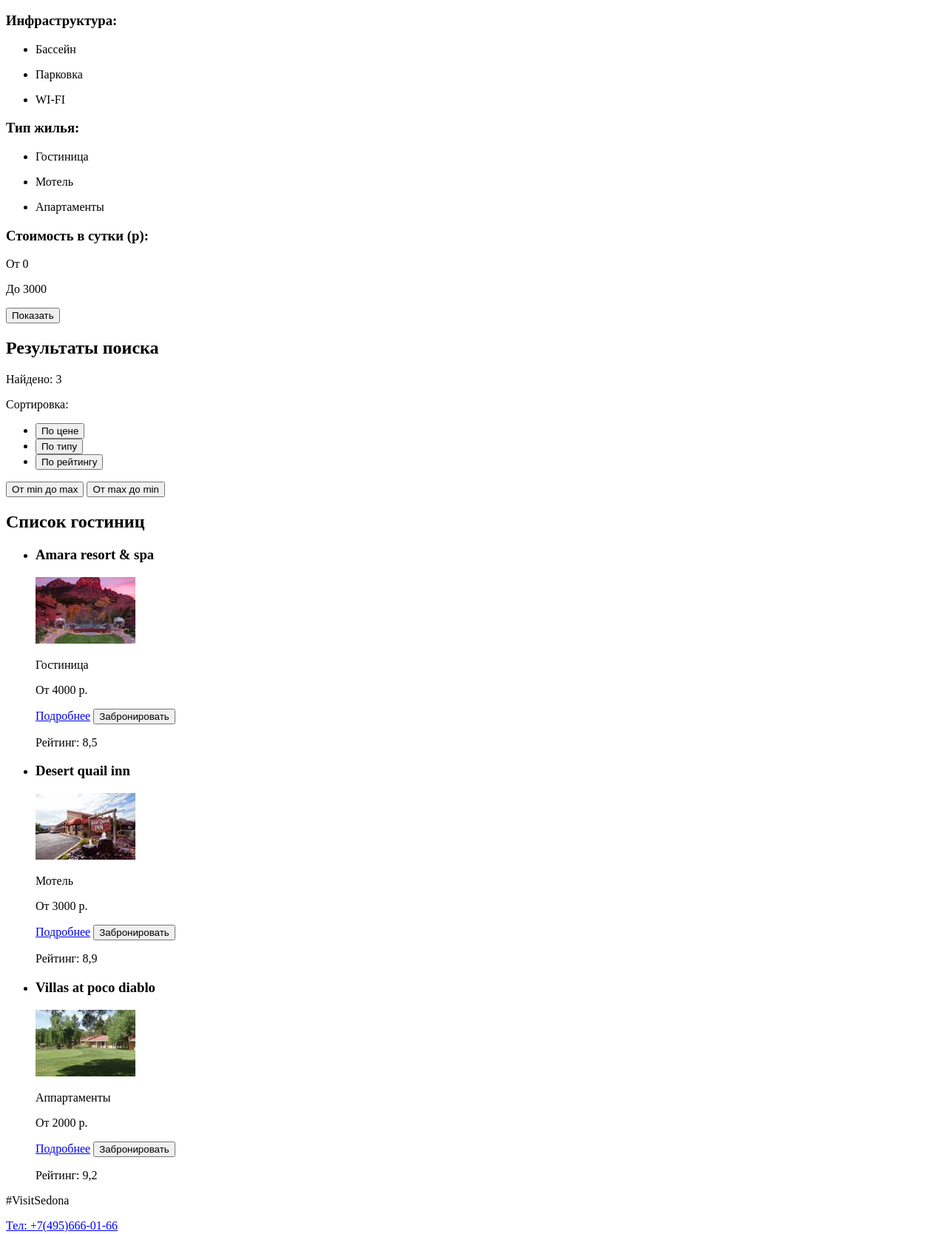
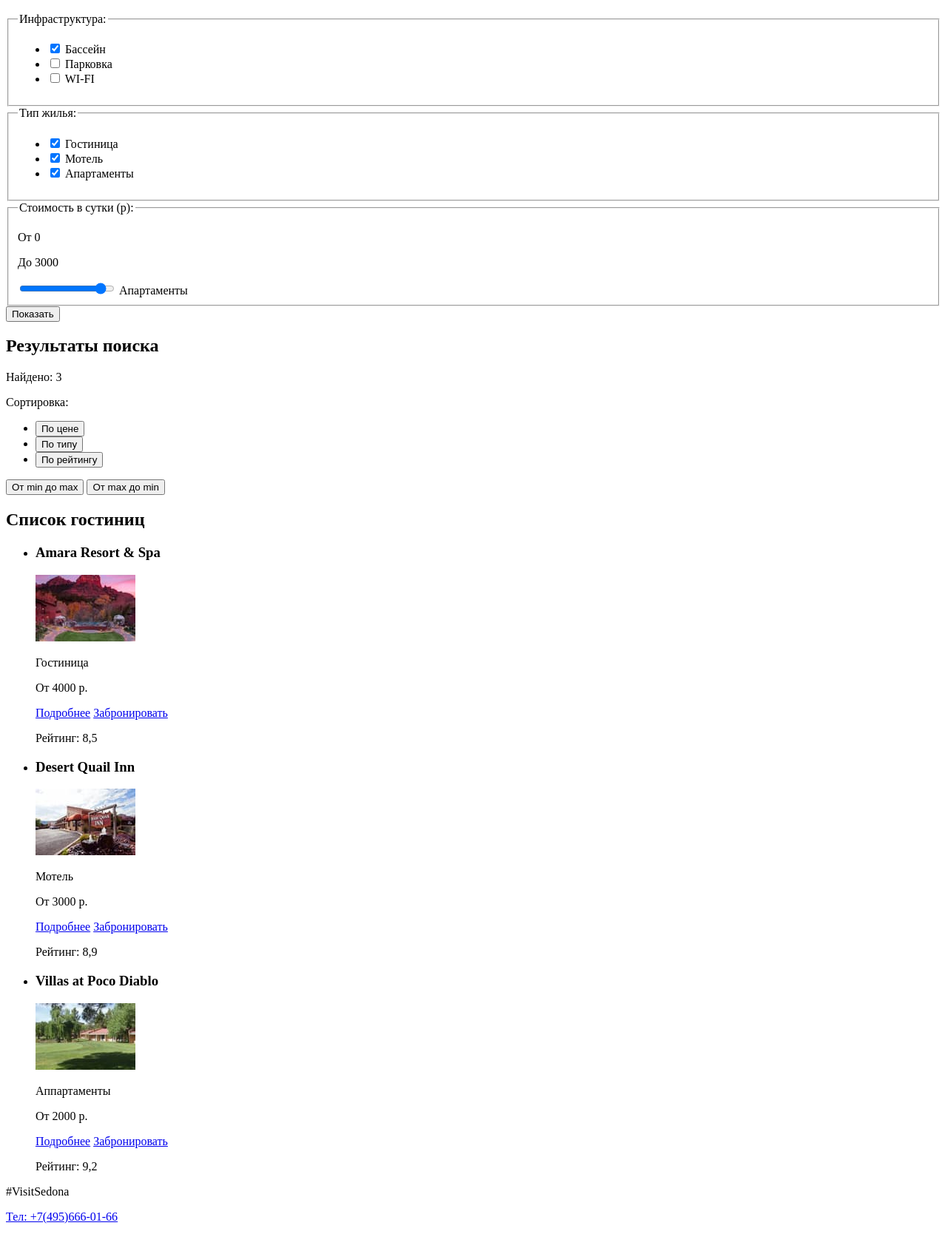
Before and after one commit to Egor-Shanin/1494025-sedona-28, a plain HTML site: page hotels.html in a window 1280 px wide. Shown: the part 280-1948 px from the top of the page at 74% size. Drawn offline with Linux system fonts and the light colour scheme.

Commit message:
6. Продолжаем разметку

```diff
--- a/hotels.html
+++ b/hotels.html
@@ -21,45 +21,54 @@
     </header>
 
     <main>
-    <h1>Гостиницы</h1>
+    <h1 class="visually-hidden">Гостиницы</h1>
     <section>
-      <h2>Фильтр</h2>
-        <section>
-          <h3>Инфраструктура:</h3>
+      <h2 class="visually-hidden">Фильтр</h2>
+          <form action="https://echo.htmlacademy.ru" method="get">
+            <fieldset>
+              <legend>Инфраструктура:</legend>
               <ul>
                 <li>
-                <p>Бассейн</p>
+                  <input type="checkbox" name="Pool" id="filter-pool" checked>
+                  <label for="filter-pool">Бассейн</label>
                 </li>
                 <li>
-                <p>Парковка</p>
+                  <input type="checkbox" name="Parking" id="filter-parking">
+                  <label for="filter-parking">Парковка</label>
                 </li>
                 <li>
-                <p>WI-FI</p>
+                  <input type="checkbox" name="WI-FI" id="filter-wi-fi">
+                  <label for="filter-wi-fi">WI-FI</label>
                 </li>
               </ul>
-          <h3>Тип жилья:</h3>
+            </fieldset>
+            <fieldset>
+              <legend>Тип жилья:</legend>
               <ul>
                 <li>
-                <p>Гостиница</p>
+                  <input type="checkbox" name="Hotel" id="filter-hotel" checked>
+                  <label for="filter-hotel">Гостиница</label>
                 </li>
                 <li>
-                <p>Мотель</p>
+                  <input type="checkbox" name="Motel" id="filter-motel" checked>
+                  <label for="filter-motel">Мотель</label>
                 </li>
                 <li>
-                <p>Апартаменты</p>
+                  <input type="checkbox" name="Apartments" id="filter-apartments" checked>
+                  <label for="filter-apartments">Апартаменты</label>
                 </li>
               </ul>
-        </section>
+            </fieldset>
+            <fieldset>
+              <legend>Стоимость в сутки (р):</legend>
+              <p>От 0</p>
+              <p>До 3000</p>
+              <input type="range" name="Cost" id="filter-cost" min="0" max="3000" step="100" value="2700">
+              <label for="filter-cost">Апартаменты</label>
+            </fieldset>
+            <button type="submit">Показать</button>
             <section>
-          <h3>Стоимость в сутки (р):</h3>
-          <p>От 0</p>   <!-- Здесь будет меняться стоимость -->
-          <p>До 3000</p>  <!-- Здесь будет меняться стоимость -->
-          <!-- Здесь будет ролик диапазона цен -->
-          <button type="button">Показать</button>
-        </section>
-    </section>
-    <section>
-      <h2>Результаты поиска</h2>
+              <h2 class="visually-hidden">Результаты поиска</h2>
               <p>Найдено: 3</p>
               <p>Сортировка:</p>
                 <ul>
@@ -70,34 +79,36 @@
               <button type="button">От min до max</button>
               <button type="button">От max до min</button>
             </section>
+          </form>
+    </section>
     <section>
-      <h2>Список гостиниц</h2>
+      <h2 class="visually-hidden">Список гостиниц</h2>
       <ul>
         <li>
-          <h3>Amara resort & spa</h3>
-          <p><img src="img/amara-resort.jpg" width="135" height="90" alt="Гостиница Amara resort & spa"></p>
+          <h3>Amara Resort & Spa</h3>
+          <p><img src="img/amara-resort.jpg" width="135" height="90" alt="Гостиница Amara Resort & Spa"></p>
           <p>Гостиница</p>
           <p>От 4000 р.</p>
           <a href="#">Подробнее</a>
-          <button type="button">Забронировать</button>
+          <a href="#">Забронировать</a><!--Ведёт на страницу с заполнением информации о госте, его точных дат пребывания, оплаты отеля и пожелания к заказу-->
           <p>Рейтинг: 8,5</p>
         </li>
         <li>
-          <h3>Desert quail inn</h3>
-          <p><img src="img/desert-quail.jpg" width="135" height="90" alt="Мотель Desert quail inn"></p>
+          <h3>Desert Quail Inn</h3>
+          <p><img src="img/desert-quail.jpg" width="135" height="90" alt="Мотель Desert Quail Inn"></p>
           <p>Мотель</p>
           <p>От 3000 р.</p>
           <a href="#">Подробнее</a>
-          <button type="button">Забронировать</button>
+          <a href="#">Забронировать</a><!--Ведёт на страницу с заполнением информации о госте, его точных дат пребывания, оплаты отеля и пожелания к заказу-->
           <p>Рейтинг: 8,9</p>
         </li>
         <li>
-          <h3>Villas at poco diablo</h3>
-          <p><img src="img/villas-at.jpg" width="135" height="90" alt="Аппартаменты Villas at poco diablo"></p>
+          <h3>Villas at Poco Diablo</h3>
+          <p><img src="img/villas-at.jpg" width="135" height="90" alt="Аппартаменты Villas at Poco Diablo"></p>
           <p>Аппартаменты</p>
           <p>От 2000 р.</p>
           <a href="#">Подробнее</a>
-          <button type="button">Забронировать</button>
+          <a href="#">Забронировать</a><!--Ведёт на страницу с заполнением информации о госте, его точных дат пребывания, оплаты отеля и пожелания к заказу-->
           <p>Рейтинг: 9,2</p>
         </li>
       </ul>
@@ -110,7 +121,7 @@
       <p><a href="tel:+74956660166">Тел: +7(495)666-01-66</a></p>
     </div>
     <section>
-      <h2>Давайте дружить!</h2>
+      <h2 class="visually-hidden">Давайте дружить!</h2>
       <ul>
         <li>
           <a href="#">Твиттер</a>
```
Also changed, not shown: index.html (+28 -8 lines). Lines whose indentation alone changed are shown as unchanged.
